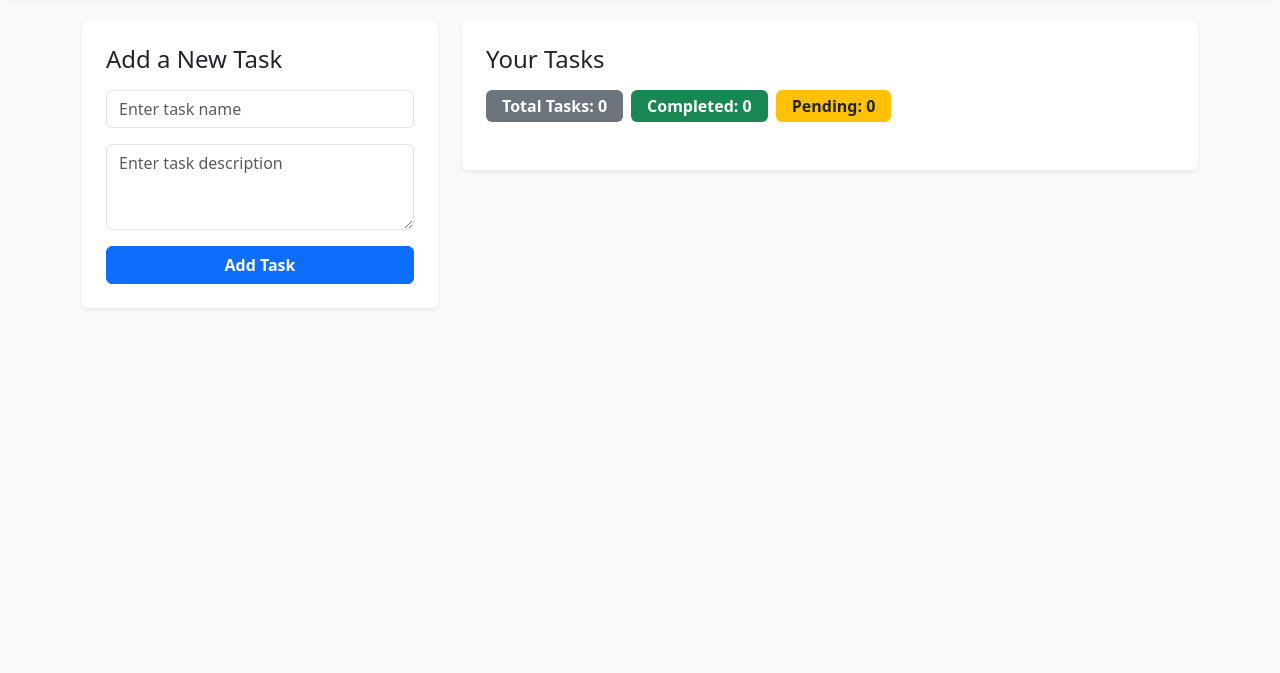
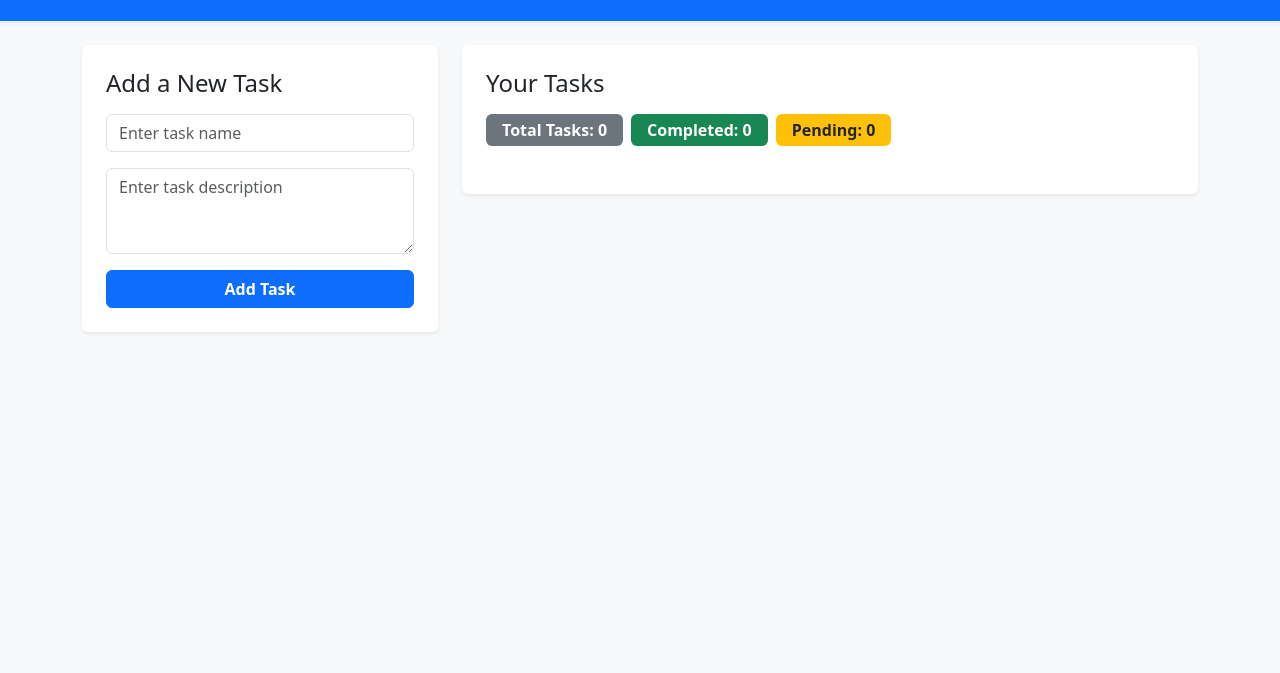
Before and after one commit to mtematim/Web-and-mobile-development-Assignment, a website: page public/index.html in a window 1280 px wide. Shown: the part 127-800 px from the top of the page. Drawn offline with nearby package versions, Linux system fonts and the light colour scheme; no server answers.

Commit message:
adding external css

```diff
--- a/public/index.html
+++ b/public/index.html
@@ -4,6 +4,7 @@
     <meta charset="UTF-8">
     <meta name="viewport" content="width=device-width, initial-scale=1.0">
     <title>My To-Do List</title>
+    <link rel="stylesheet" href="styles.css">;
     <!-- Bootstrap 5.3 CSS via jsDelivr CDN -->
     <link href="https://cdn.jsdelivr.net/npm/bootstrap@5.3.3/dist/css/bootstrap.min.css" rel="stylesheet">
 </head>
```
